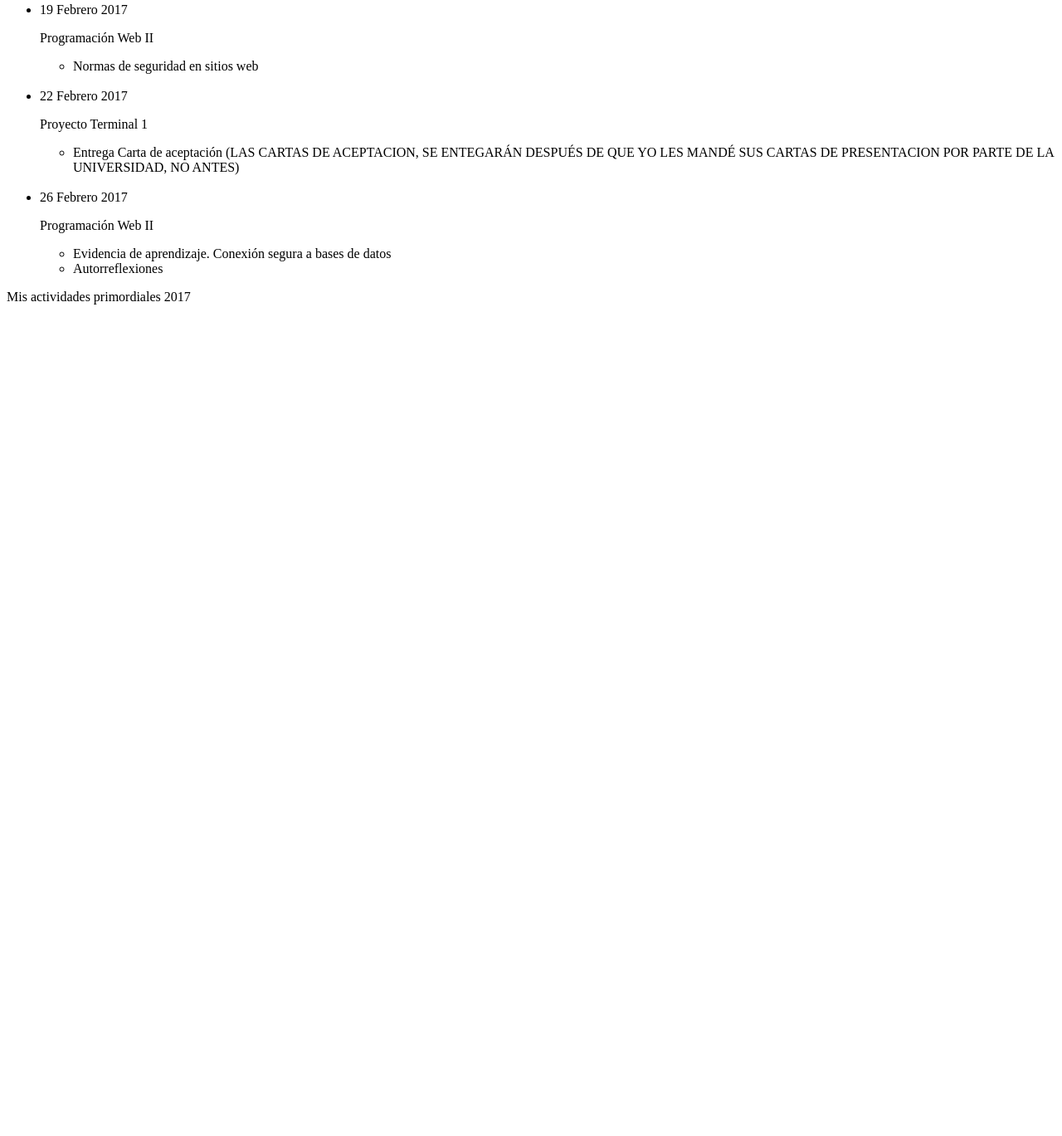
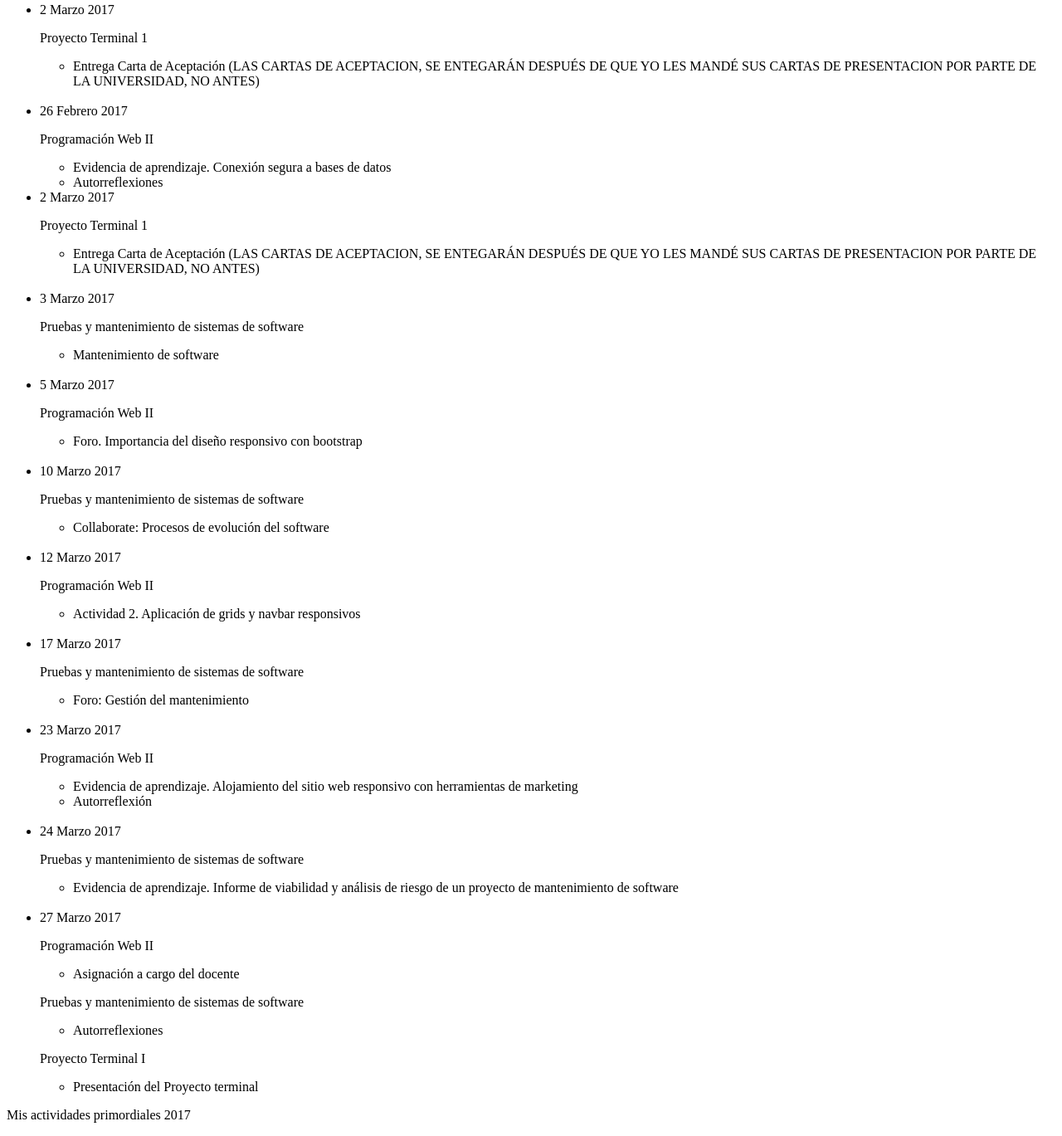
Before and after one commit to ursusfelis/ursusfelis.github.io, a plain HTML site: page index.html in a window 1280 px wide. Shown: the part 721-2090 px from the top of the page at 83% size. Before the commit the page ends 1104 px from the top, so only its background shows below. Drawn offline with Linux system fonts and the light colour scheme.

Commit message:
Actividades del Mes de Marzo
Actualización con las actividades del mes de marzo

```diff
--- a/index.html
+++ b/index.html
@@ -84,16 +84,10 @@
             <article>
                 <p>Fechas importantes</p>
                 <ul>
-		    <li>19 Febrero 2017</li>
-		    <p>Programación Web II</p>
-		    <ul>
-			<li>Normas de seguridad en sitios web</li>
-		    </ul>
-		    <br />
-		    <li>22 Febrero 2017</li>
+		    <li>2 Marzo 2017</li>
 		    <p>Proyecto Terminal 1<p>
 		    <ul>
-			<li>Entrega Carta de aceptación (LAS CARTAS DE ACEPTACION, SE ENTEGARÁN DESPUÉS DE QUE YO LES MANDÉ SUS CARTAS DE PRESENTACION POR PARTE DE LA UNIVERSIDAD, NO ANTES)</li>
+			<li>Entrega Carta de Aceptación (LAS CARTAS DE ACEPTACION, SE ENTEGARÁN DESPUÉS DE QUE YO LES MANDÉ SUS CARTAS DE PRESENTACION POR PARTE DE LA UNIVERSIDAD, NO ANTES)</li>
 		    </ul>
 		    <br />
 		    <li>26 Febrero 2017</li>
@@ -101,6 +95,69 @@
 		    <ul>
 			<li>Evidencia de aprendizaje. Conexión segura a bases de datos</li>
 			<li>Autorreflexiones</li>
+		    </ul>
+		    <li>2 Marzo 2017</li>
+		    <p>Proyecto Terminal 1<p>
+		    <ul>
+			<li>Entrega Carta de Aceptación (LAS CARTAS DE ACEPTACION, SE ENTEGARÁN DESPUÉS DE QUE YO LES MANDÉ SUS CARTAS DE PRESENTACION POR PARTE DE LA UNIVERSIDAD, NO ANTES)</li>
+		    </ul>
+		    <br />
+		    <li>3 Marzo 2017</li>
+		    <p>Pruebas y mantenimiento de sistemas de software</p>
+		    <ul>
+			<li>Mantenimiento de software</li>
+		    </ul>
+		    <br />
+		    <li>5 Marzo 2017</li>
+		    <p>Programación Web II</p>
+		    <ul>
+			<li>Foro. Importancia del diseño responsivo con bootstrap</li>
+		    </ul>
+		    <br />
+		    <li>10 Marzo 2017</li>
+		    <p>Pruebas y mantenimiento de sistemas de software</p>
+		    <ul>
+			<li>Collaborate: Procesos de evolución del software</li>
+		    </ul>
+		    <br />
+		    <li>12 Marzo 2017</li>
+		    <p>Programación Web II</p>
+		    <ul>
+			<li>Actividad 2. Aplicación de grids y navbar responsivos</li>
+		    </ul>
+		    <br />
+		    <li>17 Marzo 2017</li>
+		    <p>Pruebas y mantenimiento de sistemas de software</p>
+		    <ul>
+			<li>Foro: Gestión del mantenimiento</li>
+		    </ul>
+		    <br />
+		    <li>23 Marzo 2017</li>
+		    <p>Programación Web II</p>
+		    <ul>
+			<li>Evidencia de aprendizaje. Alojamiento del sitio web responsivo con herramientas de marketing</li>
+			<li>Autorreflexión</li>
+		    </ul>
+		    <br />
+		    <li>24 Marzo 2017</li>
+		    <p>Pruebas y mantenimiento de sistemas de software</p>
+		    <ul>
+			<li>Evidencia de aprendizaje. Informe de viabilidad y análisis de riesgo de un proyecto de
+mantenimiento de software</li>
+		    </ul>
+		    <br />
+		    <li>27 Marzo 2017</li>
+		    <p>Programación Web II</p>
+		    <ul>
+			<li>Asignación a cargo del docente</li>
+		    </ul>
+		    <p>Pruebas y mantenimiento de sistemas de software</p>
+		    <ul>
+			<li>Autorreflexiones</li>
+		    </ul>
+		    <p>Proyecto Terminal I</p>
+		    <ul>
+			<li>Presentación del Proyecto terminal</li>
 		    </ul>
 		</ul>
 	    </article>
```
